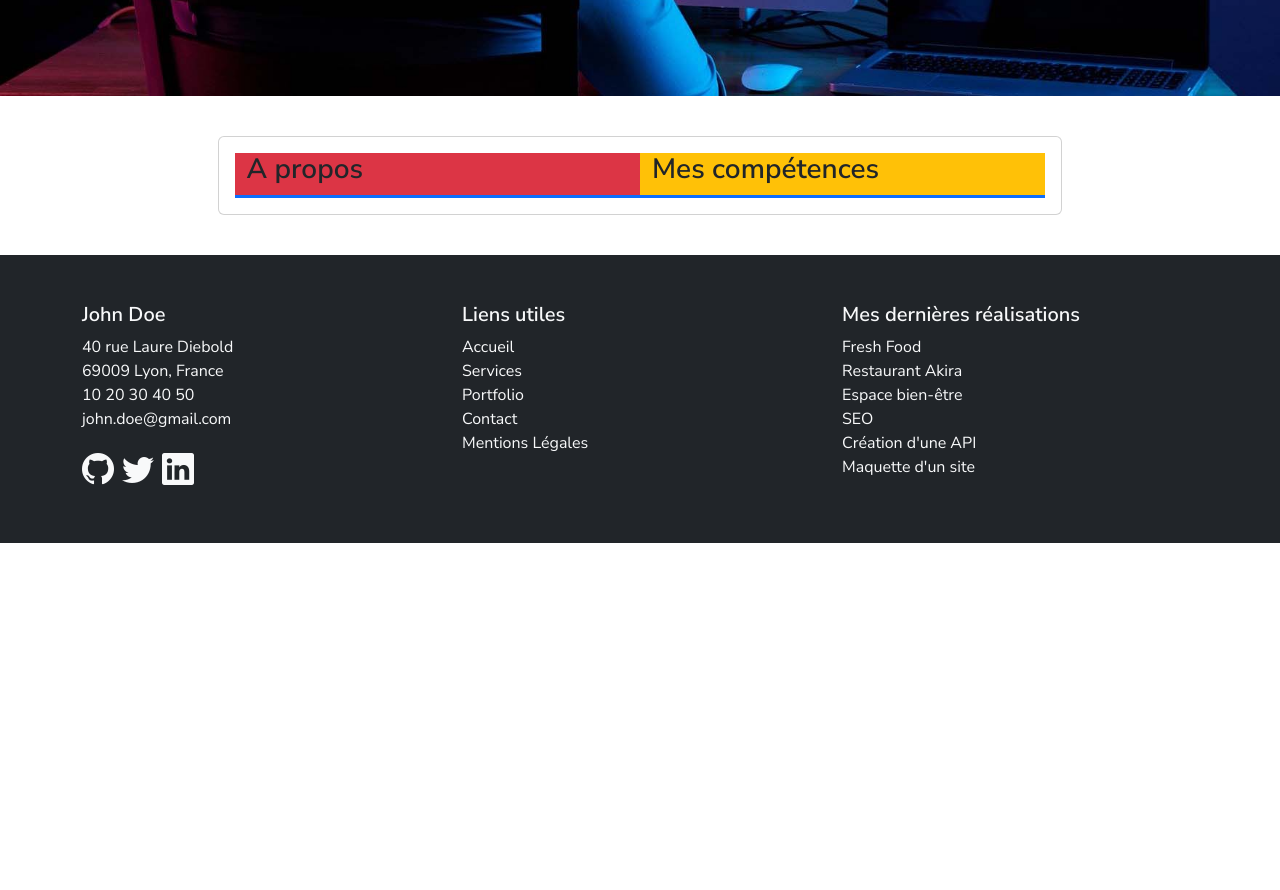
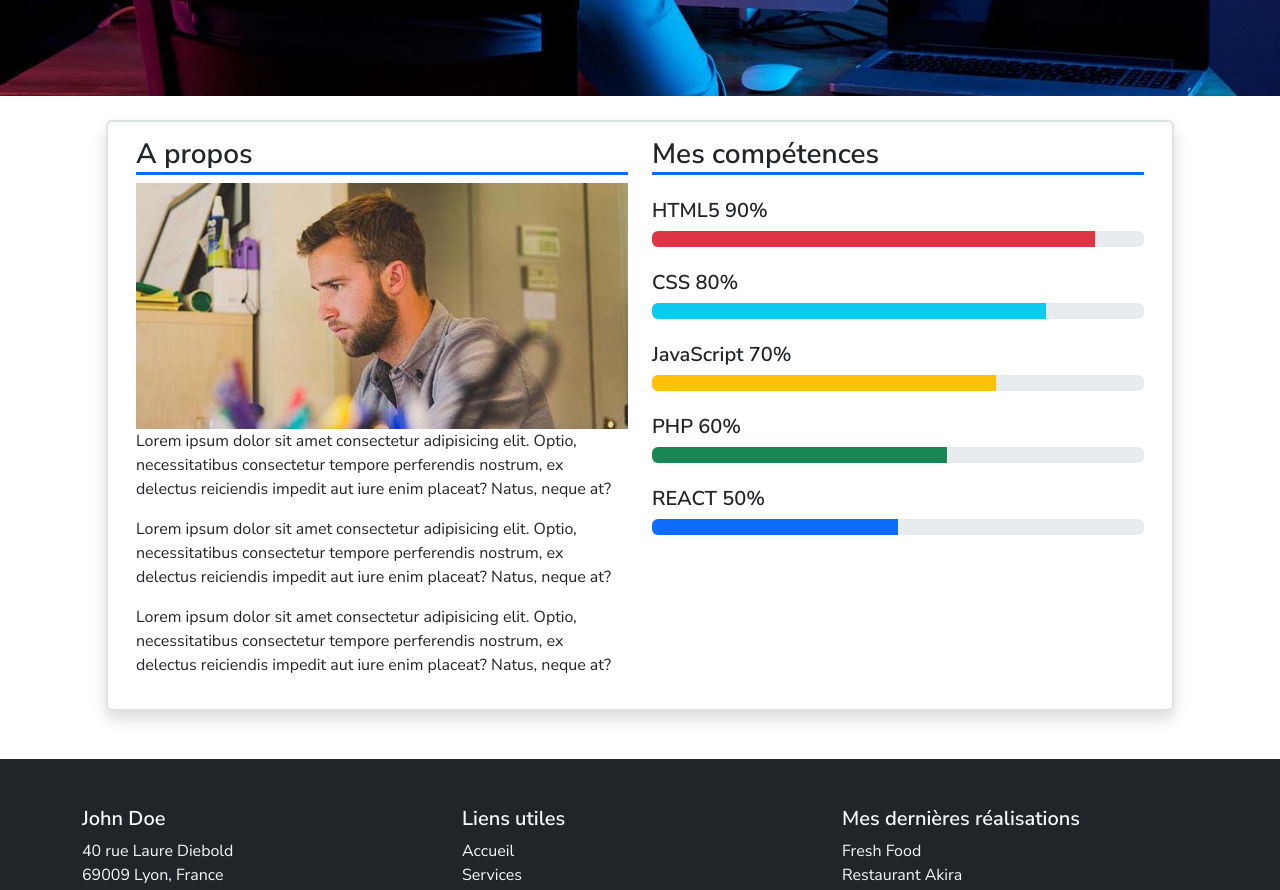
Before and after one commit to guillaumebertil/evaluation-portfolio-react, a React (Create React App) app: page / in a window 1280 px wide. Shown: the part 760-1650 px from the top of the page. Before the commit the page ends 1303 px from the top, so only its background shows below. Built offline with nearby package versions, Linux system fonts and the light colour scheme; no server answers.

Commit message:
refactor: Renommage de ProfilCard en About et ajout du contenu

```diff
--- /dev/null
+++ b/src/components/About.jsx
@@ -0,0 +1,72 @@
+import johnDoeAbout from "../assets/images/john-doe-about.jpg"
+
+function About() {
+    return (
+        <div className="container">
+            <div className="row m-4 gx-4 border border-2 rounded shadow p-3 mb-5">
+                {/* A propos */}
+                <div className="col-md-6">
+                    <h3 className="border-bottom border-3 border-primary">A propos</h3>
+                    <img src={johnDoeAbout} alt="photo de John Doe" className="img-fluid"></img>
+                    <p>
+                        Lorem ipsum dolor sit amet consectetur adipisicing elit. Optio, necessitatibus consectetur tempore perferendis nostrum, ex delectus reiciendis impedit aut iure enim placeat? Natus, neque at?
+                    </p>
+                    <p>
+                        Lorem ipsum dolor sit amet consectetur adipisicing elit. Optio, necessitatibus consectetur tempore perferendis nostrum, ex delectus reiciendis impedit aut iure enim placeat? Natus, neque at?
+                    </p>
+                    <p>
+                        Lorem ipsum dolor sit amet consectetur adipisicing elit. Optio, necessitatibus consectetur tempore perferendis nostrum, ex delectus reiciendis impedit aut iure enim placeat? Natus, neque at?
+                    </p>
+                </div>
+
+                {/* Mes compétences */}
+                <div className="col-md-6">
+                    <h3 className="border-bottom border-3 border-primary">Mes compétences</h3>
+                    <ul className="list-unstyled">
+                        {/* HTML5 */}
+                        <li className="mt-4 mb-4">
+                            <h5>HTML5 90%</h5>
+                            <div className="progress" role="progressbar" aria-label="HTML" aria-valuenow="100" aria-valuemin="0" aria-valuemax="100">
+                                <div className="progress-bar bg-danger" style={{width: "90%"}}></div>
+                            </div>
+                        </li>
+
+                        {/* CSS */}
+                        <li className="mb-4">
+                            <h5>CSS 80%</h5>
+                            <div className="progress" role="progressbar" aria-label="CSS" aria-valuenow="100" aria-valuemin="0" aria-valuemax="100">
+                                <div className="progress-bar bg-info" style={{width: "80%"}}></div>
+                            </div>
+                        </li>
+
+                        {/* JavaScript */}
+                        <li className="mb-4">
+                            <h5>JavaScript 70%</h5>
+                            <div className="progress" role="progressbar" aria-label="JavaScript" aria-valuenow="100" aria-valuemin="0" aria-valuemax="100">
+                                <div className="progress-bar bg-warning" style={{width: "70%"}}></div>
+                            </div>
+                        </li>
+
+                        {/* PHP */}
+                        <li className="mb-4">
+                            <h5>PHP 60%</h5>
+                            <div className="progress" role="progressbar" aria-label="PHP" aria-valuenow="100" aria-valuemin="0" aria-valuemax="100">
+                                <div className="progress-bar bg-success" style={{width: "60%"}}></div>
+                            </div>
+                        </li>
+
+                        {/* REACT */}
+                        <li className="mb-4">
+                            <h5>REACT 50%</h5>
+                            <div className="progress" role="progressbar" aria-label="CSS" aria-valuenow="100" aria-valuemin="0" aria-valuemax="100">
+                                <div className="progress-bar bg-primary" style={{width: "50%"}}></div>
+                            </div>
+                        </li>
+                    </ul>
+                </div>
+            </div>
+        </div>
+    );
+}
+
+export default About;
--- a/src/components/ProfilCard.jsx
+++ /dev/null
@@ -1,23 +0,0 @@
-function ProfilCard() {
-    return (
-        <div className='card' style={{ width: '66%', maxWidth: '1200px', margin: '5vh auto' }}>
-            <div className='card-body'>
-                <div className='container'>
-                    <div className='row'>
-                        {/* À propose */}
-                        <div className='col-lg-6 col-12 border-bottom border-primary border-3 bg-danger'>
-                            <h3>A propos</h3>
-                        </div>
-
-                        {/* Mes compétences */}
-                        <div className='col-lg-6 col-12 border-bottom border-primary border-3 bg-warning'>
-                            <h3>Mes compétences</h3>
-                        </div>
-                    </div>
-                </div>
-            </div>
-        </div>
-    );
-}
-
-export default ProfilCard;
--- a/src/components/ProfilModal.jsx
+++ b/src/components/ProfilModal.jsx
@@ -45,7 +45,7 @@ function ProfilModal() {
                             </li>
                             {/* Localisation */}
                             <li className='pb-1 ps-2 mb-1 border-bottom border-secondary'>
-                                <i className='bi bi-geo-alt'>{user.location}</i>
+                                <i className='bi bi-geo-alt'></i> {user.location}
                             </li>
                             {/* Bio */}
                             <li className='pb-1 ps-2 mb-1 border-bottom border-secondary'>
--- a/src/pages/Home.jsx
+++ b/src/pages/Home.jsx
@@ -1,11 +1,11 @@
 import Hero from "../components/Hero";
-import ProfilCard from "../components/ProfilCard";
+import About from "../components/About";
 
 const Home = () => {
     return (
         <div>
             <Hero />
-            <ProfilCard />
+            <About />
         </div>
     );
 }
```
Also changed, not shown: src/components/Hero.jsx (+5 -6 lines).
